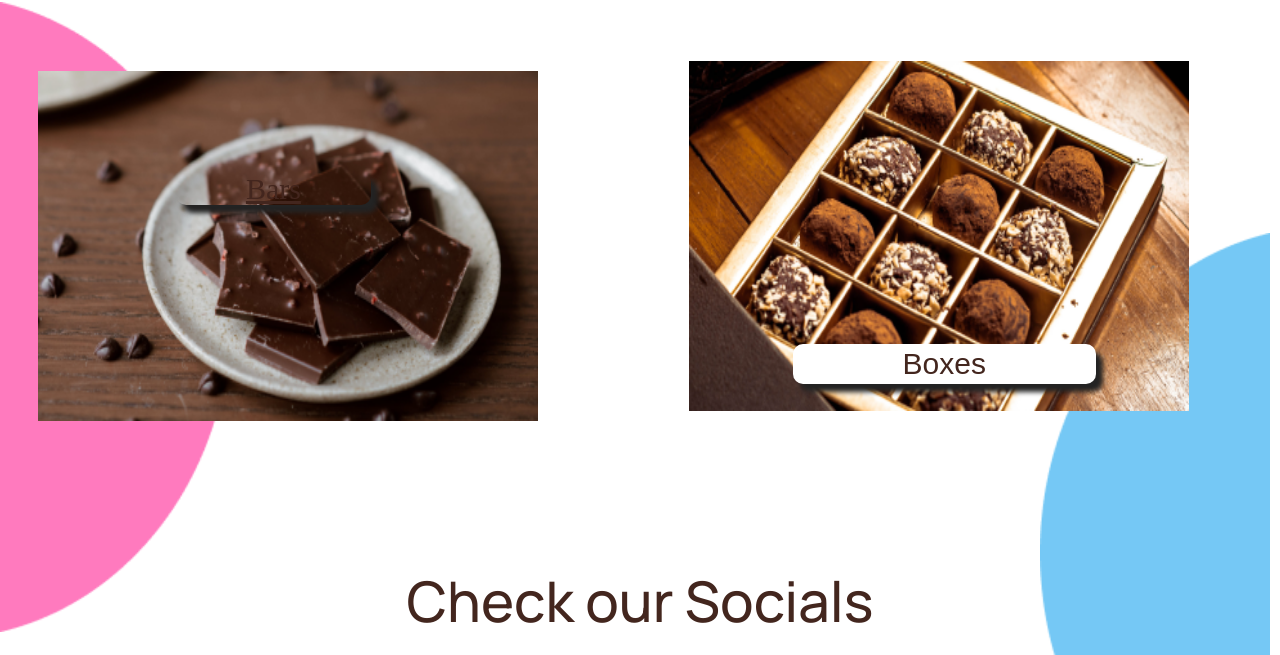
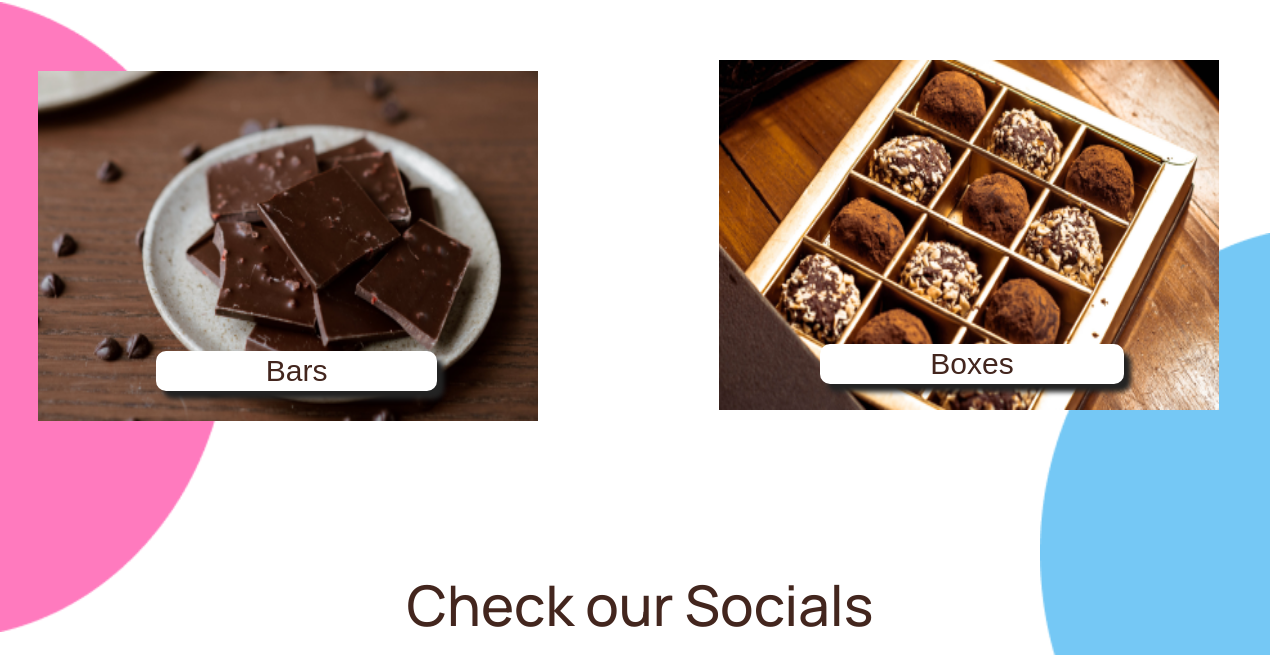
Before and after one commit to Jada-Jessup/LA-Chocolate-Co., a plain HTML site: page index.html in a window 1280 px wide. Shown: the part 1540-2195 px from the top of the page. Drawn offline with Linux system fonts and the light colour scheme.

Commit message:
Add files via upload

```diff
--- a/index.html
+++ b/index.html
@@ -97,7 +97,7 @@
     <div class="shopping">
        <div class="link-to-bar">
        <img src="images/home-bar-link.png" alt="chocolate bar shop button" class="shop-bars">
-       <a href="shop.html><button class="bars-button" type="button">Bars</button></a>
+       <a href="shop.html"><button class="bars-button" type="button">Bars</button></a>
        </div>
        <div class="link-to-box">
        <img src="images/home-box-link.png" alt="chocolate boxes shop button" class="shop-boxes">
```
